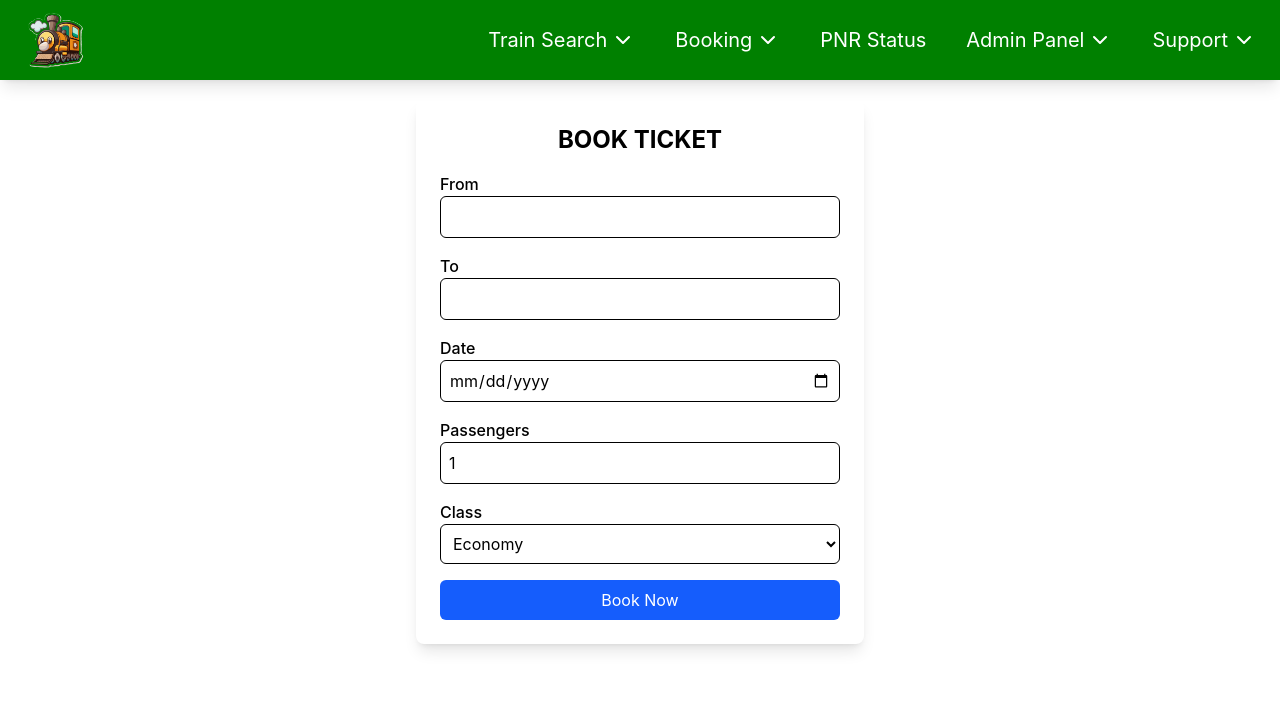
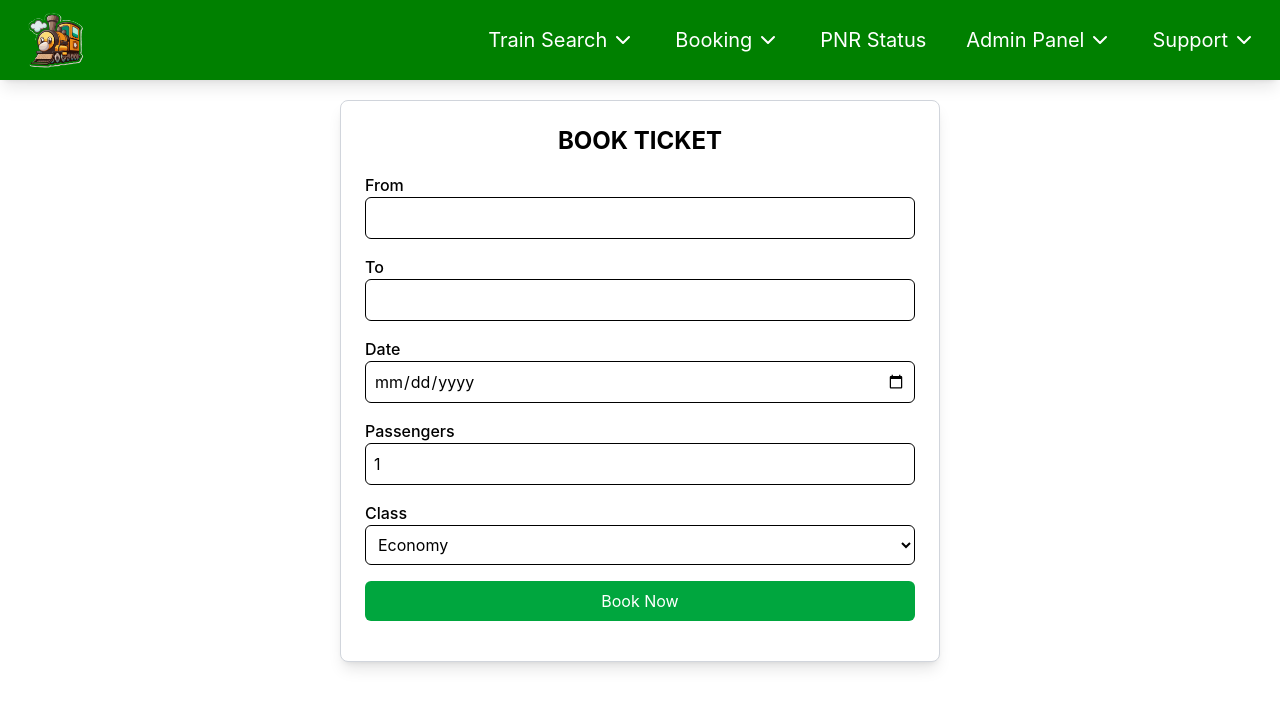
Before and after one commit to rushikeshsalunkhe01/icp9.0-react-group-project-4, a React (Vite) app: page /booking in a window 1280 px wide. Shown: the top 708 px of the page. Built offline with nearby package versions, Linux system fonts and the light colour scheme.

Commit message:
border add

```diff
--- a/package.json
+++ b/package.json
@@ -14,6 +14,7 @@
     "lucide-react": "^0.475.0",
     "react": "^19.0.0",
     "react-dom": "^19.0.0",
+    "react-hot-toast": "^2.5.1",
     "react-router": "^7.1.5",
     "react-router-dom": "^7.1.5"
   },
--- a/src/views/Booking/Booking.jsx
+++ b/src/views/Booking/Booking.jsx
@@ -1,4 +1,5 @@
 import { useState } from "react";
+import toast, { Toaster } from 'react-hot-toast';
 
 export default function Booking() {
   const [formData, setFormData] = useState({
@@ -15,11 +16,11 @@ export default function Booking() {
 
   const handleSubmit = (e) => {
     e.preventDefault();
-    alert(`Booking confirmed! Details: ${JSON.stringify(formData, null, 2)}`);
+    toast.success("Booking confirm");
   };
 
   return (
-    <div className="max-w-md mx-auto bg-white p-6 m-10 mt-25 rounded-lg shadow-lg">
+    <div className="w-150 mx-auto bg-white p-6 m-10 mt-25 rounded-lg shadow-lg border border-gray-300">
       <h2 className="text-2xl font-bold mb-4 text-center">BOOK TICKET</h2>
       <form onSubmit={handleSubmit} className="space-y-4">
         <div>
@@ -82,11 +83,13 @@ export default function Booking() {
         </div>
         <button
           type="submit"
-          className="w-full bg-blue-600 text-white py-2 rounded-md hover:bg-blue-700 transition"
+          className="w-full bg-green-600 text-white py-2 rounded-md hover:bg-green-700 transition"
         >
           Book Now
         </button>
+        <Toaster/>
       </form>
     </div>
+
   );
 }
```
Also changed, not shown: 1 other file (tests, documents, lock files or other folders).
